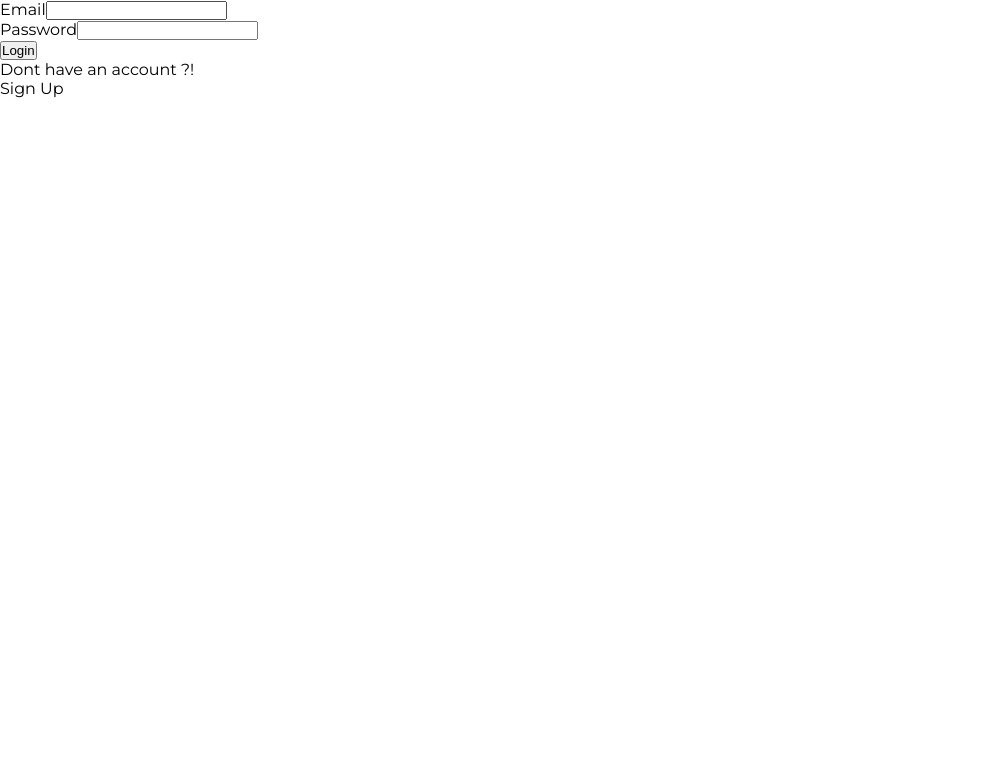
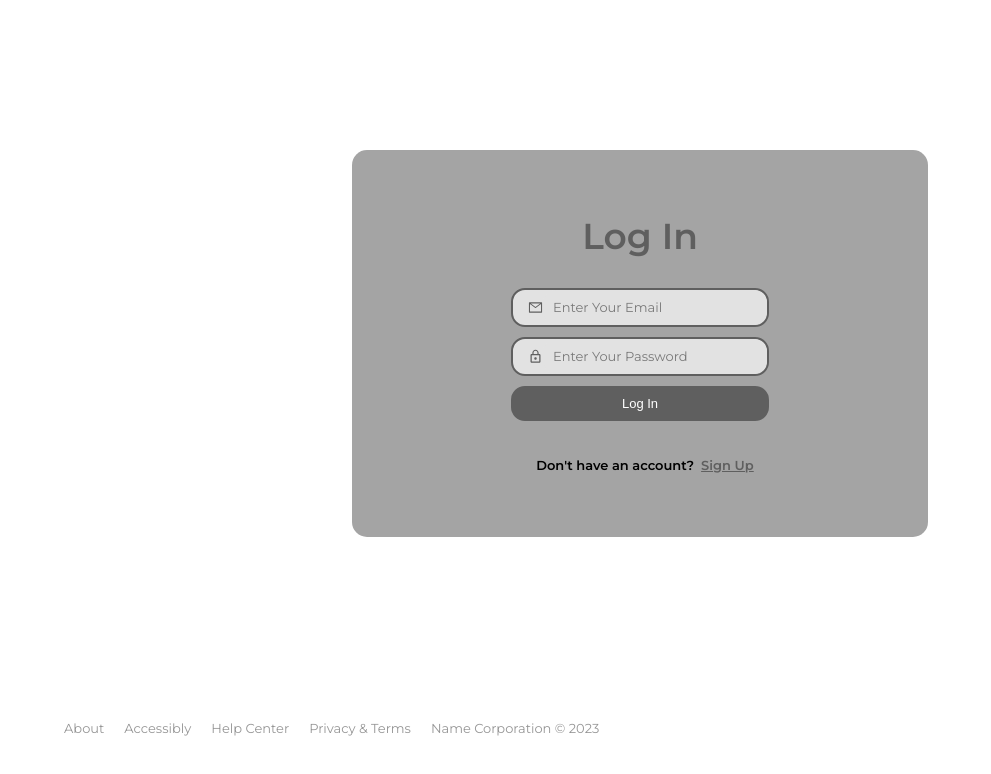
Before and after one commit to teutakk/SocialMediaFrontend, a React (Create React App) app: page /login in a window 1280 px wide. Shown: the top 774 px of the page, without its empty margins (0-991 px from the left). Built offline with nearby package versions, Linux system fonts and the light colour scheme.

Commit message:
Login Design

```diff
--- a/src/components/Footer.module.css
+++ b/src/components/Footer.module.css
@@ -5,7 +5,7 @@
     margin-left: 5%;
     margin-right: 5%;
     font-size: max(13px, .8vw);
-    margin-top: 3vw;
+    margin-top: -1vw;
     margin-bottom: max(20px, 1.2vw);
     color: #969696;
 }
--- a/src/pages/Login.js
+++ b/src/pages/Login.js
@@ -1,16 +1,39 @@
-import React, { useState } from "react";
+import React, { useEffect, useState } from "react";
 import { authenticateUser } from "../store/slices/authSlice";
 import { useDispatch } from "react-redux";
 import { useLocation, useParams } from "react-router";
+import { Link, useNavigate } from "react-router-dom";
+import classes from "./styles/Login.module.css";
+import CustomInput from "../components/CustomInput";
+import { AiOutlineMail } from "react-icons/ai";
+import { MdLockOutline } from "react-icons/md";
+import Footer from "../components/Footer";
+
 
 const Login = () => {
   const location = useLocation();
   const dispatch = useDispatch();
+  const navigate = useNavigate();
+  const [formErrors, setFormErrors] = useState({ error: true });
 
   const [formData, setFormData] = useState({
     email: "",
     password: "",
   });
+
+  useEffect(() => {
+    if (formErrors.error !== undefined && !formErrors.error) {
+      dispatch(authenticateUser(formData)).then(() => {
+        navigate("/login");
+      });
+
+      setFormData({
+        email: "",
+        password: "",
+      });
+      setFormErrors({ error: true });
+    }
+  }, [formErrors, formData, dispatch]);
 
   const handleChange = (e) => {
     const { name, value } = e.target;
@@ -25,28 +48,50 @@ const Login = () => {
   };
 
   return (
-    <div>
-      {location.hash === "#auth" && <p>You need to login to visit that page</p>}
-      <form onSubmit={handleSubmit}>
-        <div>
-          <label htmlFor="email">Email</label>
-          <input type="email" name="email" id="email" onChange={handleChange} />
+    <div className={classes.container}>
+      <div className={classes.background}></div>
+      <div className={classes.formData}>
+        <div className={classes.topData}>
+          <h2>Log In</h2>
         </div>
-        <div>
-          <label htmlFor="password">Password</label>
-          <input
+        {location.hash === "#auth" && (
+          <p>You need to login to visit that page</p>
+        )}
+        <form onSubmit={handleSubmit} className={classes.form}>
+          <CustomInput
+            onChange={handleChange}
+            icon={<AiOutlineMail className={classes.icon} />}
+            type="email"
+            id="email"
+            name="email"
+            placeholder="Enter Your Email"
+            value={formData.email}
+          />
+          <CustomInput
+            onChange={handleChange}
+            icon={<MdLockOutline className={classes.icon} />}
             type="password"
+            id="password"
             name="password"
-            id="password"
-            onChange={handleChange}
-          />
-        </div>
-        <button type="submit">Login</button>
-      </form>
-      <div>
-        <p>Dont have an account ?!</p>
-        <a href="register">Sign Up</a>
+            placeholder="Enter Your Password"
+            value={formData.password}
+            label="Password"
+          >
+            {formErrors.password && (
+              <p className={classes.errorText}>{formErrors.password}</p>
+            )}
+          </CustomInput>
+
+          <button type="submit" className={classes.button}>
+            Log In
+          </button>
+          <div className={classes.bottomData}>
+            <p>Don't have an account?</p>
+            <Link to="/register">Sign Up</Link>
+          </div>
+        </form>
       </div>
+      <Footer />
     </div>
   );
 };
--- /dev/null
+++ b/src/pages/styles/Login.module.css
@@ -0,0 +1,130 @@
+.container{
+    display: flex;
+    flex-direction: column;
+    justify-content: space-between;
+    gap: max(5vw, 40px);
+    margin-top: 100px;
+}
+.background{
+    background-position: center;
+    background-size: contain;
+    padding: max(200px, 16%);
+    margin: max(50px, 5.5vw) max(20px, 5vw) max(10px, 1vw) max(20px, 5vw);
+    position: relative;
+    border-radius: max(14px, .9vw);
+}
+.formData{
+    position: absolute;
+    top: 0;
+    z-index: 10;
+    left: 20px;
+    right: 20px;
+    display: flex;
+    flex-direction: column;
+    align-items: center;
+    justify-content: center;
+    padding: max(40px, 5vw) max(30px, 2vw) max(40px, 5vw) max(30px, 2vw);
+    background-color: rgba(155, 155, 155, 0.9);
+    width: max(330px, 45%);
+    margin: max(20px, 3vw) auto;
+    gap: max(30px, 2vw);
+    border-radius: max(1vw, 15px);
+    margin-top: 150px;
+}
+
+.topData{
+    display: flex;
+    flex-direction: column;
+    align-items: center;
+    gap: max(10px, .5vw);
+}
+.topData h2{
+    font-size: max(36px, 2.3vw);
+    font-weight: 600;
+    color: #5F5F5F;
+}
+.bottomData{
+    display: flex;
+    justify-content: center;
+}
+.bottomData p{
+    white-space: nowrap;
+    font-size: max(13px, .85vw);
+    font-weight: 600;
+    margin-top: max(2px, 2vw);
+}
+.bottomData a{
+    text-decoration: underline;
+    color: #5F5F5F;
+    font-weight: 600;
+    font-size: max(13px, .85vw);
+    margin-left: max(7px, .4vw);
+    margin-top: max(2px, 2vw);
+}
+
+.form {
+    display: flex;
+    flex-direction: column;
+    gap: max(10px, .6vw);
+    width: 50%;
+}
+form div p{
+    font-size: max(12px, .75vw);
+    color: rgb(0, 0, 0);
+    font-weight: 500;
+    margin-left: max(10px, .5vw);
+    max-width: 250px;
+
+}
+.icon {
+    height: max(1vw, 15px);
+    width: max(1vw, 15px);
+    color: #5f5f5f;
+    display: flex;
+    align-items: center;
+    justify-self: center;
+}
+
+.button {
+    width: 100%;
+    border-radius: max(14px, .9vw);
+    padding: max(10px, .5vw);
+    background-color: #5F5F5F;
+    color: #fff;
+    outline: none;
+    border: none;
+    font-size: max(13px, .85vw);
+    cursor: pointer;
+}
+.button:focus {
+    background-color: #009BC6;
+}
+@media (max-width: 1450px) {
+    .container{
+        gap: 140px;
+    }
+}
+@media (max-width: 500px) {
+    .container{
+        gap: 0px;
+        display: flex;
+        justify-content: center;
+    }
+    .formData{
+        width: 90%;
+    }
+    .form{
+        width: 260px;
+    }
+}
+
+@media (max-width: 380px) {
+    .formData{
+        width: 90%;
+        margin-right: 20px;
+        margin-left: 20px;
+    }
+    .form {
+        display: block;
+    }
+}
```
